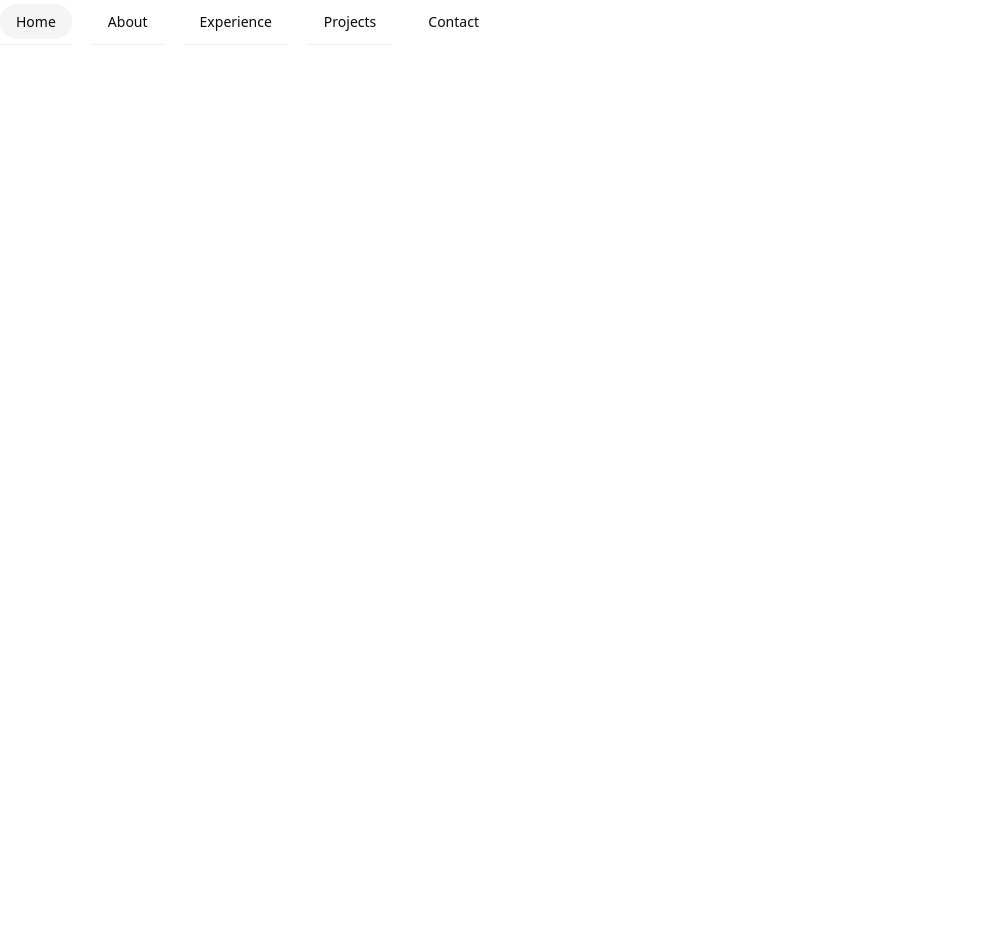
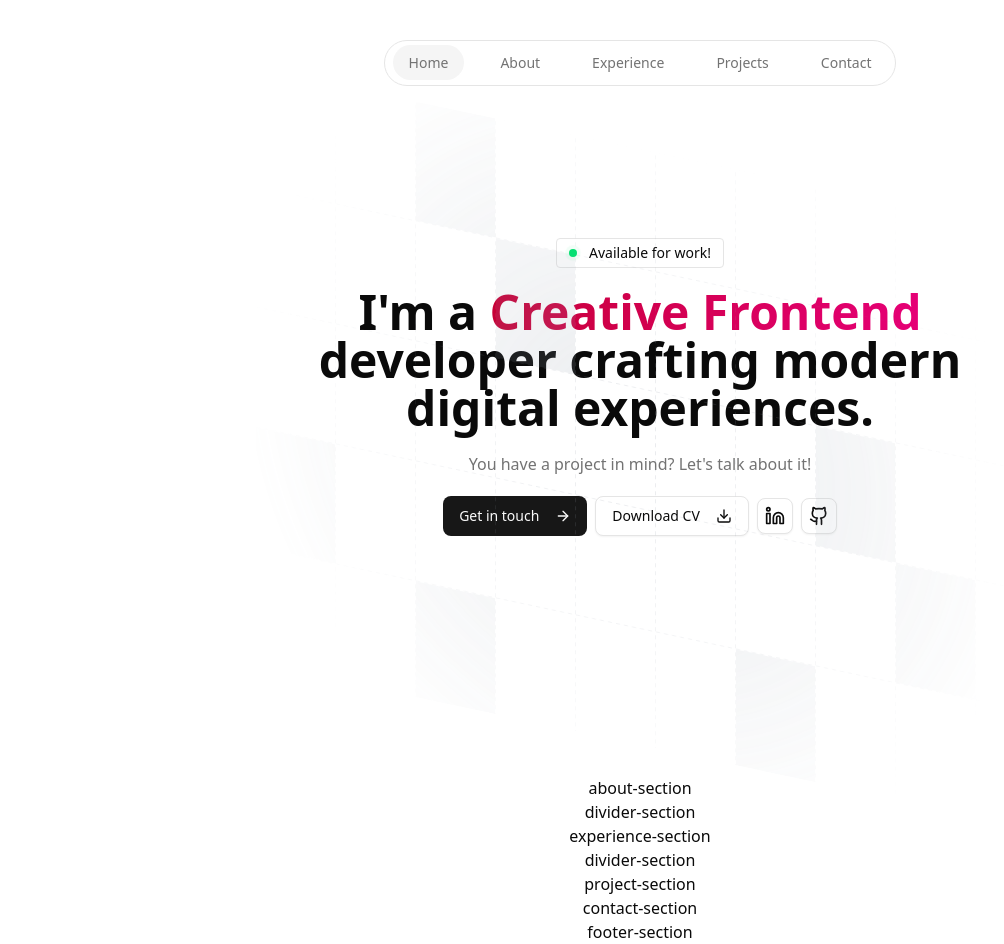
Before and after one commit to Kunal-Paste/My-Portfolio-Personal, a Next.js app: page / in a window 1280 px wide. Shown: the whole page, without its empty margins (0-1004 px from the left). Before the commit the page ends 800 px from the top, so only its background shows below. Built offline with nearby package versions, Linux system fonts and the light colour scheme; a web font is replaced by a local one.

Commit message:
feat: add new sections for about, contact, experience, footer, projects, and section divider; implement hero section with animations and grid pattern

```diff
--- a/src/app/page.tsx
+++ b/src/app/page.tsx
@@ -1,10 +1,25 @@
+import AboutSection from "@/components/about-section";
+import ContactSection from "@/components/contact-section";
+import ExperienceSection from "@/components/experience-section";
+import FooterSection from "@/components/footer-section";
 import Header from "@/components/header";
+import HeroSection from "@/components/hero-section";
+import ProjectSection from "@/components/projects-section";
+import DividerSection from "@/components/section-divider";
 
 
 export default function Home() {
   return (
-    <div>
+    <div className="max-w-3xl mx-auto flex flex-col items-center">
        <Header/>
+       <HeroSection/>
+       <AboutSection/>
+       <DividerSection/>
+       <ExperienceSection/>
+       <DividerSection/>
+       <ProjectSection/>
+       <ContactSection/>
+       <FooterSection/>
     </div>
   );
 }
--- /dev/null
+++ b/src/components/about-section.tsx
@@ -0,0 +1,9 @@
+import React from 'react'
+
+
+
+export default function AboutSection() {
+  return (
+    <div>about-section</div>
+  )
+}
--- /dev/null
+++ b/src/components/contact-section.tsx
@@ -0,0 +1,9 @@
+import React from 'react'
+
+
+
+export default function ContactSection() {
+  return (
+    <div>contact-section</div>
+  )
+}
--- /dev/null
+++ b/src/components/experience-section.tsx
@@ -0,0 +1,9 @@
+import React from 'react'
+
+
+
+export default function ExperienceSection() {
+  return (
+    <div>experience-section</div>
+  )
+}
--- /dev/null
+++ b/src/components/footer-section.tsx
@@ -0,0 +1,9 @@
+import React from 'react'
+
+
+
+export default function FooterSection() {
+  return (
+    <div>footer-section</div>
+  )
+}
--- a/src/components/header.tsx
+++ b/src/components/header.tsx
@@ -37,7 +37,7 @@ export default function Header() {
 
   const DesktopNavItem = (data: NavLink) => {
     return (
-      <li className="border-muted-foreground/10 py-3 text-sm [&:not(:last-child)]:border-b">
+      <li className="">
         <Link
           className="hover:text-foreground relative px-4 py-2 transition-colors"
           href={data.href}
@@ -64,15 +64,19 @@ export default function Header() {
   };
 
   return (
-    <div>
+    <motion.header
+      initial={{ y: -100, opacity: 0 }}
+      animate={{ y: 0, opacity: 1 }}
+      className="sticky top-5 z-20 my-5 sm:top-10 sm:my-10"
+    >
       {/*Mobile Navbar*/}
-
+      <div className="sm:hidden flex items-center gap-2 justify-center">
         <Dialog open={isOpen} onOpenChange={setIsOpen}>
           <DialogTrigger asChild>
             <Button
               variant="outline"
               size="lg"
-            className="bg-background/80 backdrop-blur-sm sm:hidden"
+              className="bg-background/80 backdrop-blur-sm"
             >
               Menu <Icons.chevronDown className="ml-2 size-4" />
             </Button>
@@ -95,15 +99,16 @@ export default function Header() {
 
         {/*Tablet/Desktop Navbar*/}
 
-      <ThemeToggle className="bg-background/80 backdrop-blur-sm sm:hidden" />
+        <ThemeToggle className="bg-background/80 backdrop-blur-sm" />
+      </div>
 
-      <nav>
+      <nav className="bg-background/80 items-center gap-2 text-muted-foreground hidden text-sm sm:flex rounded-full border px-2 py-3 backdrop-blur-sm">
         <ul className="flex gap-5">
           {navLinks.map((i) => (
             <DesktopNavItem key={i.name} {...i} />
           ))}
         </ul>
       </nav>
-    </div>
+    </motion.header>
   );
 }
--- /dev/null
+++ b/src/components/hero-section.tsx
@@ -0,0 +1,129 @@
+"use client";
+
+import React from "react";
+import { GridPattern } from "./ui/grid-pattern";
+import { cn } from "@/lib/utils";
+import { motion } from "framer-motion";
+import Link from "next/link";
+import { siteConfig } from "@/lib/site-config";
+import { Icons } from "./icons";
+import { Button } from "./ui/button";
+
+export default function HeroSection() {
+  return (
+    <section className="relative my-10 mb-60 flex scroll-mt-96 flex-col items-center gap-5 text-center sm:mt-28">
+      {/* backgroung grig*/}
+
+      <GridPattern
+        width={80}
+        height={120}
+        squares={[
+          [0, 3],
+          [3, 1],
+          [2, 0],
+          [7, 2],
+          [8, 3],
+          [2, 4],
+          [6, 4],
+        ]}
+        strokeDasharray={"4"}
+        className={cn(
+          "absolute inset-0",
+          "[mask-image:radial-gradient(400px_circle_at_center,white,transparent)]",
+          "inset-x-0 inset-y-[-30%] h-[200%] skew-y-12",
+          "opacity-70"
+        )}
+      />
+
+      {/* blinking dot / available*/}
+
+      <motion.div
+        initial={{ opacity: 0, scale: 0 }}
+        animate={{ opacity: 1, scale: 1 }}
+        transition={{
+          type: "tween",
+          duration: 0.2,
+        }}
+      >
+        <Link
+          href={siteConfig.links.contactForm}
+          className="flex items-center gap-3 rounded border px-3 py-1"
+        >
+          <span className="relative flex size-2">
+            <span className="absolute flex size-full animate-ping rounded-full bg-green-400 opacity-75"></span>
+            <span className="relative flex size-2 rounded-full bg-green-400"></span>
+          </span>
+          <span className="text-sm">Available for work!</span>
+        </Link>
+      </motion.div>
+
+      {/* creative animated header text*/}
+
+      <motion.h1
+        initial={{ opacity: 0, y: 100 }}
+        animate={{ opacity: 1, y: 0 }}
+        className="font-heading max-w-3xl text-4xl font-extrabold md:text-5xl"
+      >
+        I'm a{" "}
+        <span className="bg-gradient-to-r from-rose-700 to-pink-600 bg-clip-text text-transparent">
+          Creative Frontend
+        </span>{" "}
+        developer crafting modern digital experiences.
+      </motion.h1>
+
+      {/* small paragraph*/}
+
+      <motion.p
+        initial={{ opacity: 0, y: 100 }}
+        animate={{ opacity: 1, y: 0 }}
+        transition={{
+          delay: 0.1,
+        }}
+        className="text-muted-foreground max-w-xl"
+      >
+        You have a project in mind? Let's talk about it!
+      </motion.p>
+
+       {/* buttons and links*/}
+
+       <motion.div
+        initial={{ opacity: 0, y: 100 }}
+        animate={{ opacity: 1, y: 0 }}
+        transition={{
+          delay: 0.1,
+        }}
+        className="flex flex-row gap-2 items-center"
+      >
+        <Button asChild size="lg">
+          <Link href={siteConfig.links.contactForm}>
+            Get in touch <Icons.arrowRight className="ml-2 size-4" />
+          </Link>
+        </Button>
+        <Button variant="outline" size="lg" className="hidden sm:flex" asChild>
+          <a href={siteConfig.links.cvPdf} download>
+            Download CV <Icons.download className="ml-2 size-4" />
+          </a>
+        </Button>
+        <Button variant="outline" size="icon" asChild>
+          <Link
+            href={siteConfig.links.linkedin}
+            aria-label="Linkedin"
+            target="_blank"
+          >
+            <Icons.linkedin className="size-5" />
+          </Link>
+        </Button>
+        <Button variant="outline" size="icon" asChild>
+          <Link
+            href={siteConfig.links.github}
+            aria-label="Github"
+            target="_blank"
+          >
+            <Icons.github className="size-5" />
+          </Link>
+        </Button>
+      </motion.div>
+
+    </section>
+  );
+}
--- /dev/null
+++ b/src/components/projects-section.tsx
@@ -0,0 +1,9 @@
+import React from 'react'
+
+
+
+export default function ProjectSection() {
+  return (
+    <div>project-section</div>
+  )
+}
--- /dev/null
+++ b/src/components/section-divider.tsx
@@ -0,0 +1,9 @@
+import React from 'react'
+
+
+
+export default function DividerSection() {
+  return (
+    <div>divider-section</div>
+  )
+}
--- /dev/null
+++ b/src/components/ui/grid-pattern.tsx
@@ -0,0 +1,70 @@
+import { useId } from "react"
+
+import { cn } from "@/lib/utils"
+
+interface GridPatternProps extends React.SVGProps<SVGSVGElement> {
+  width?: number
+  height?: number
+  x?: number
+  y?: number
+  squares?: Array<[x: number, y: number]>
+  strokeDasharray?: string
+  className?: string
+  [key: string]: unknown
+}
+
+export function GridPattern({
+  width = 40,
+  height = 40,
+  x = -1,
+  y = -1,
+  strokeDasharray = "0",
+  squares,
+  className,
+  ...props
+}: GridPatternProps) {
+  const id = useId()
+
+  return (
+    <svg
+      aria-hidden="true"
+      className={cn(
+        "pointer-events-none absolute inset-0 h-full w-full fill-gray-400/30 stroke-gray-400/30",
+        className
+      )}
+      {...props}
+    >
+      <defs>
+        <pattern
+          id={id}
+          width={width}
+          height={height}
+          patternUnits="userSpaceOnUse"
+          x={x}
+          y={y}
+        >
+          <path
+            d={`M.5 ${height}V.5H${width}`}
+            fill="none"
+            strokeDasharray={strokeDasharray}
+          />
+        </pattern>
+      </defs>
+      <rect width="100%" height="100%" strokeWidth={0} fill={`url(#${id})`} />
+      {squares && (
+        <svg x={x} y={y} className="overflow-visible">
+          {squares.map(([x, y]) => (
+            <rect
+              strokeWidth="0"
+              key={`${x}-${y}`}
+              width={width - 1}
+              height={height - 1}
+              x={x * width + 1}
+              y={y * height + 1}
+            />
+          ))}
+        </svg>
+      )}
+    </svg>
+  )
+}
```
Also changed, not shown: components.json, 1 other file (tests, documents, lock files or other folders). Lines whose indentation alone changed are shown as unchanged.
